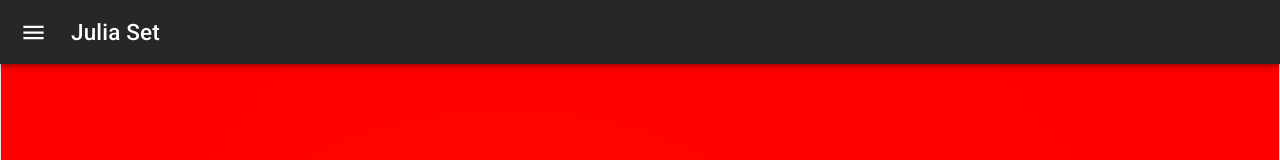
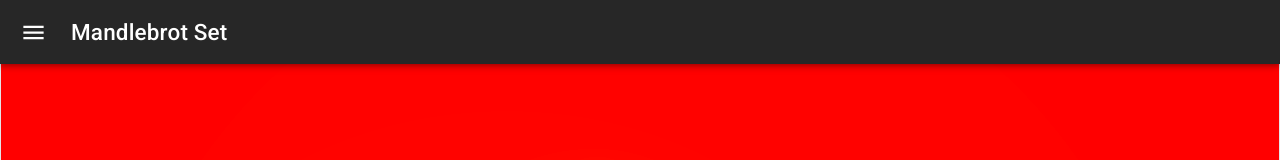
Before and after one commit to kylemeenehan/complex-explorer, a React (Vite) app: page /mandlebrot in a window 1280 px wide. Shown: the top 160 px of the page. Built offline with nearby package versions, Linux system fonts and the light colour scheme.

Commit message:
update the title for mandlebrot set

```diff
--- a/src/mandlebrot/MandlebrotSet.tsx
+++ b/src/mandlebrot/MandlebrotSet.tsx
@@ -44,7 +44,7 @@ export function MandlebrotSet() {
             <MenuIcon />
           </IconButton>
           <Typography variant="h6" noWrap component="div">
-            Julia Set
+            Mandlebrot Set
           </Typography>
         </Toolbar>
       </AppBar>
```
